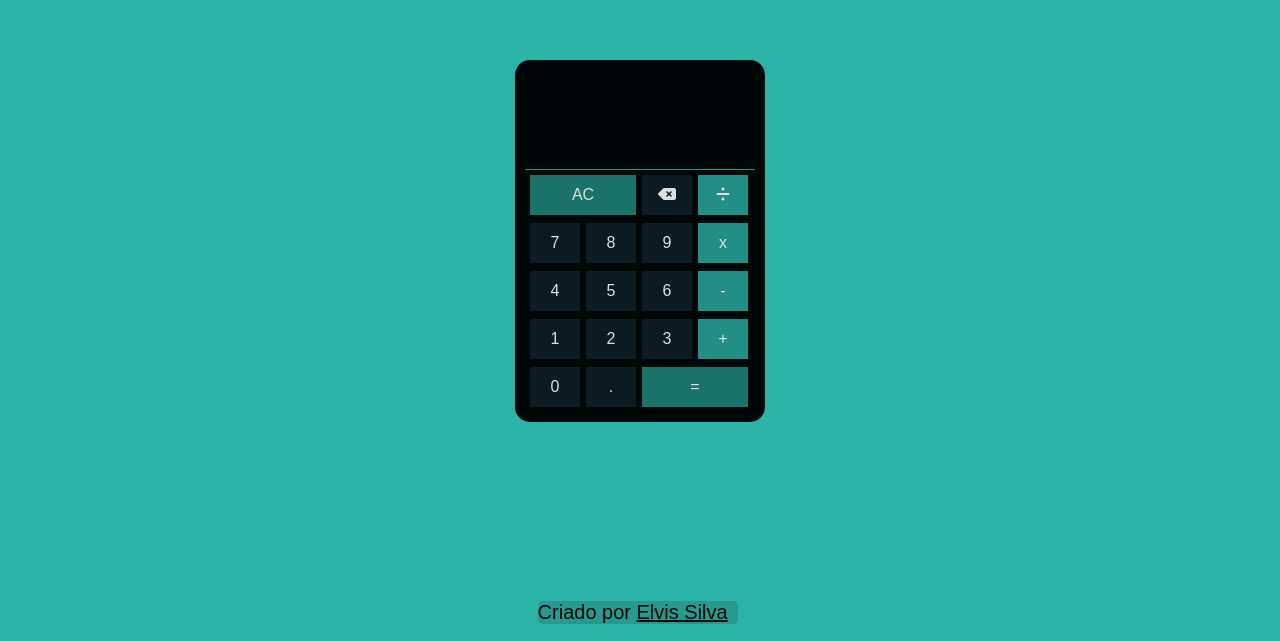
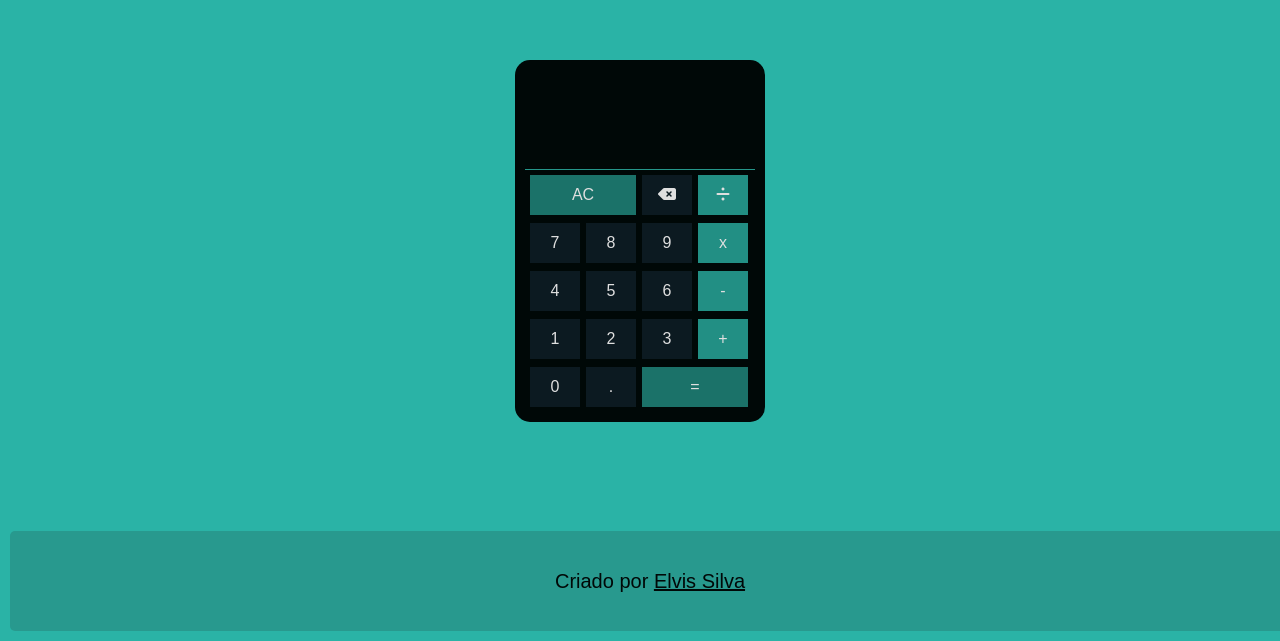
Before and after one commit to Elvisilvaa/projeto-calculadora, a plain HTML site: page index.html in a window 1280 px wide. Shown: the part 159-800 px from the top of the page. Drawn offline with Linux system fonts and the light colour scheme.

Commit message:
Projeto ok

```diff
--- a/estilos/style.css
+++ b/estilos/style.css
@@ -75,22 +75,27 @@ table td {
     word-wrap: break-word;
     border-bottom: 1px solid #25968a;
 }
+
 footer {
     font-family: Arial, Helvetica, sans-serif;
+    position: absolute;
+    bottom: 0;
     color: #000807;
-    width: 200px;
-    position: absolute;
-    font-size: 20px;
-    top: 95%;
-    left: 42%;
+    width: 100%;
+    height: 100px;
+    text-align: center;
+    line-height: 100px;
     background-color: #1f20202d;
     border-radius: 5px;
+    font-size: 20px;
+    margin: 10px;
 }
+
 footer a {
     color: #000807;
 }
 
 footer a:hover {
     text-decoration: underline;
-    color: rgb(133, 223, 133);
+    color: rgb(118, 206, 184);
 }
--- a/index.html
+++ b/index.html
@@ -52,6 +52,7 @@
     </div>
 
     <script src="js/script.js"></script>
-    <footer>Criado por <a href="https://github.com/Elvisilvaa">Elvis Silva</a></footer>
+
+    <footer><p>Criado por <a href="https://github.com/Elvisilvaa">Elvis Silva</a></p></footer>
 </body>
 </html>
```
